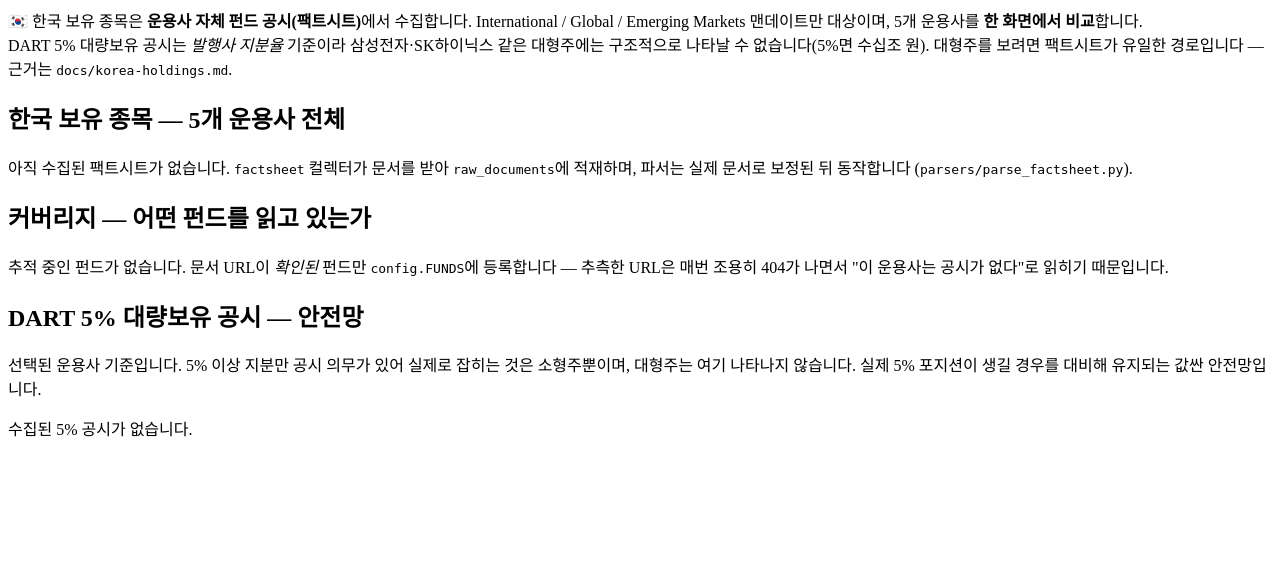
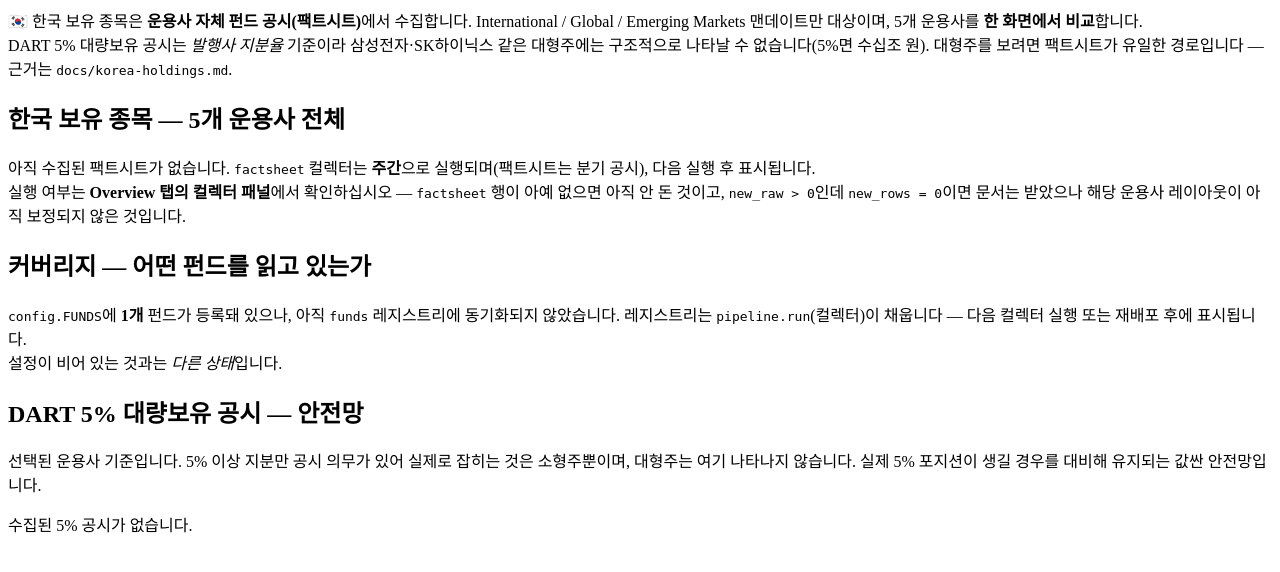
Before and after one commit to fabelian/burgundy, a FastAPI app: page /tab/korea in a window 1280 px wide. Shown: the top 572 px of the page. Run offline with FastAPI, Linux system fonts and the light colour scheme.

Commit message:
Stop the Korea tab reporting a configured fund as untracked
Production showed "추적 중인 펀드가 없습니다" — no funds tracked — while
config.FUNDS held Mawer International Equity. Both statements were true of
different things: the funds registry is populated by pipeline.run, and the
dashboard only reads it, so between a deploy and the next collector run the
table is empty while the config is not.

The message was not merely stale, it argued the wrong case. It went on to
explain that only funds with a *confirmed* URL are registered, which reads
as "none of these managers publish anything we can use" when the truth was
"one is configured and the collector has not run yet". That is the same
empty-reads-as-a-conclusion failure this tab exists to prevent, so it should
not have been the tab making it.

The two states are now distinguished, and the uncollected-fact-sheet message
points at the collector panel with what to look for there: no factsheet row
means it has not run, while new_raw > 0 with new_rows = 0 means the document
arrived but that manager's layout is not calibrated. Those need different
actions and previously looked identical.

Also drops a line claiming the parser waits to be calibrated against a real
document — true when written, not since the Mawer layout landed.

Co-Authored-By: Claude Opus 5 <noreply@anthropic.com>
Claude-Session: https://claude.ai/code/session_01PGL3RMDA5NChqcLPqf3P4F

```diff
--- a/dashboard/app.py
+++ b/dashboard/app.py
@@ -142,6 +142,11 @@ def tab_korea(request: Request, manager: Optional[str] = Query(None),
     # since a 5% disclosure is that manager's own filing.
     return templates.TemplateResponse(request, "korea.html", {
         "coverage": queries.kr_fund_coverage(),
+        # The registry is populated by pipeline.run, not by the dashboard, so
+        # between a deploy and the next collector run the table is empty while
+        # config is not. Passing the configured count lets the tab tell those
+        # two apart instead of reporting "no funds tracked" when one is.
+        "configured_funds": len(config.FUNDS),
         "evidence": queries.kr_evidence(),
         "weight_series": queries.kr_weight_series(),
         "kr_series": queries.kr_series(m["id"]),
--- a/dashboard/templates/korea.html
+++ b/dashboard/templates/korea.html
@@ -82,9 +82,12 @@
     </p>
   {% else %}
     <p class="muted">
-      아직 수집된 팩트시트가 없습니다. <code>factsheet</code> 컬렉터가 문서를 받아
-      <code>raw_documents</code>에 적재하며, 파서는 실제 문서로 보정된 뒤 동작합니다
-      (<code>parsers/parse_factsheet.py</code>).
+      아직 수집된 팩트시트가 없습니다. <code>factsheet</code> 컬렉터는
+      <strong>주간</strong>으로 실행되며(팩트시트는 분기 공시), 다음 실행 후 표시됩니다.
+      <br>실행 여부는 <strong>Overview 탭의 컬렉터 패널</strong>에서 확인하십시오 —
+      <code>factsheet</code> 행이 아예 없으면 아직 안 돈 것이고,
+      <code>new_raw &gt; 0</code>인데 <code>new_rows = 0</code>이면 문서는 받았으나
+      해당 운용사 레이아웃이 아직 보정되지 않은 것입니다.
     </p>
   {% endif %}
 </div>
@@ -117,6 +120,14 @@
     </tbody>
   </table>
   </div>
+  {% elif configured_funds %}
+    <p class="muted">
+      <code>config.FUNDS</code>에 <strong>{{ configured_funds }}개</strong> 펀드가 등록돼 있으나,
+      아직 <code>funds</code> 레지스트리에 동기화되지 않았습니다.
+      레지스트리는 <code>pipeline.run</code>(컬렉터)이 채웁니다 —
+      다음 컬렉터 실행 또는 재배포 후에 표시됩니다.
+      <br>설정이 비어 있는 것과는 <em>다른 상태</em>입니다.
+    </p>
   {% else %}
     <p class="muted">
       추적 중인 펀드가 없습니다. 문서 URL이 <em>확인된</em> 펀드만
```
Also changed, not shown: tests/test_korea_tab.py (+29 -1 lines).
